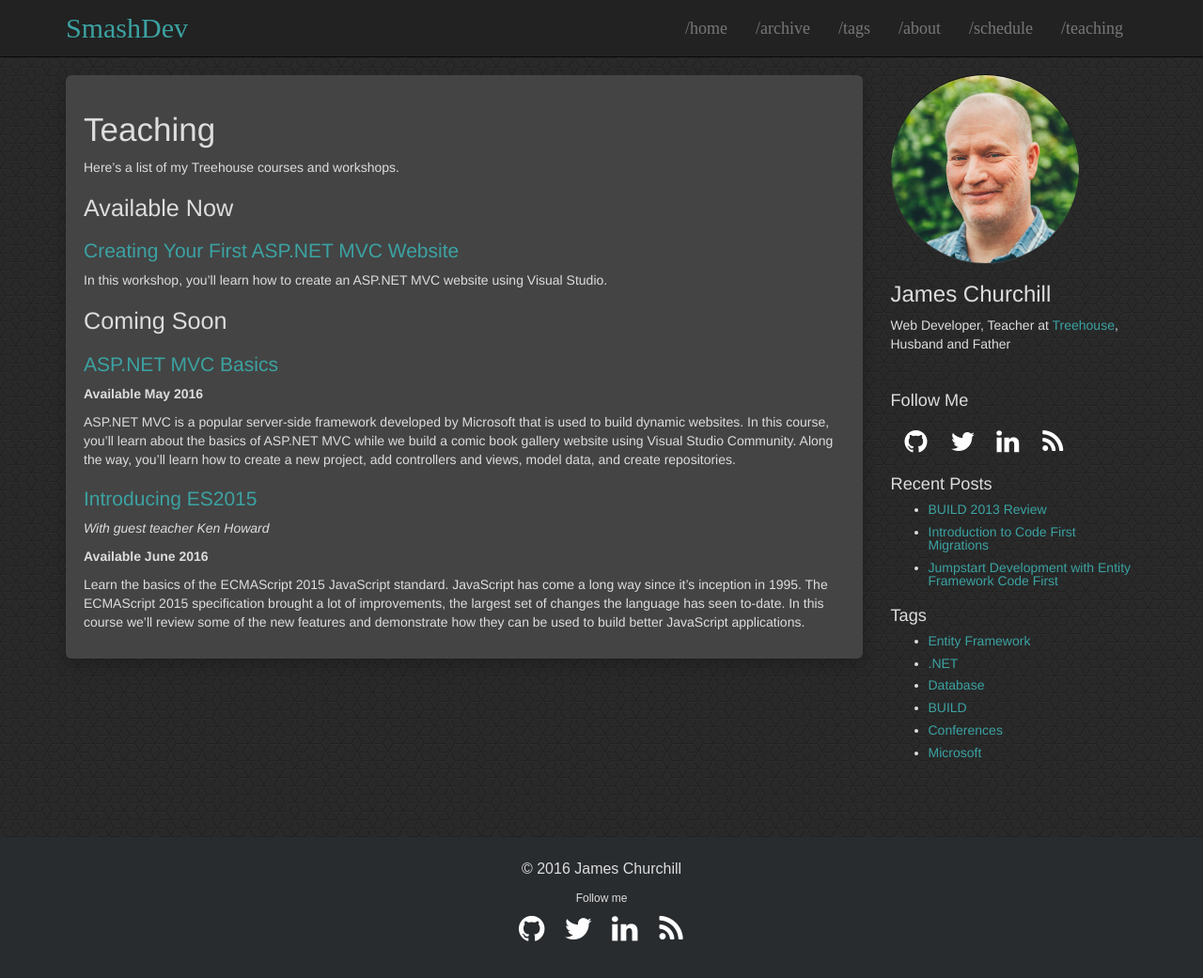
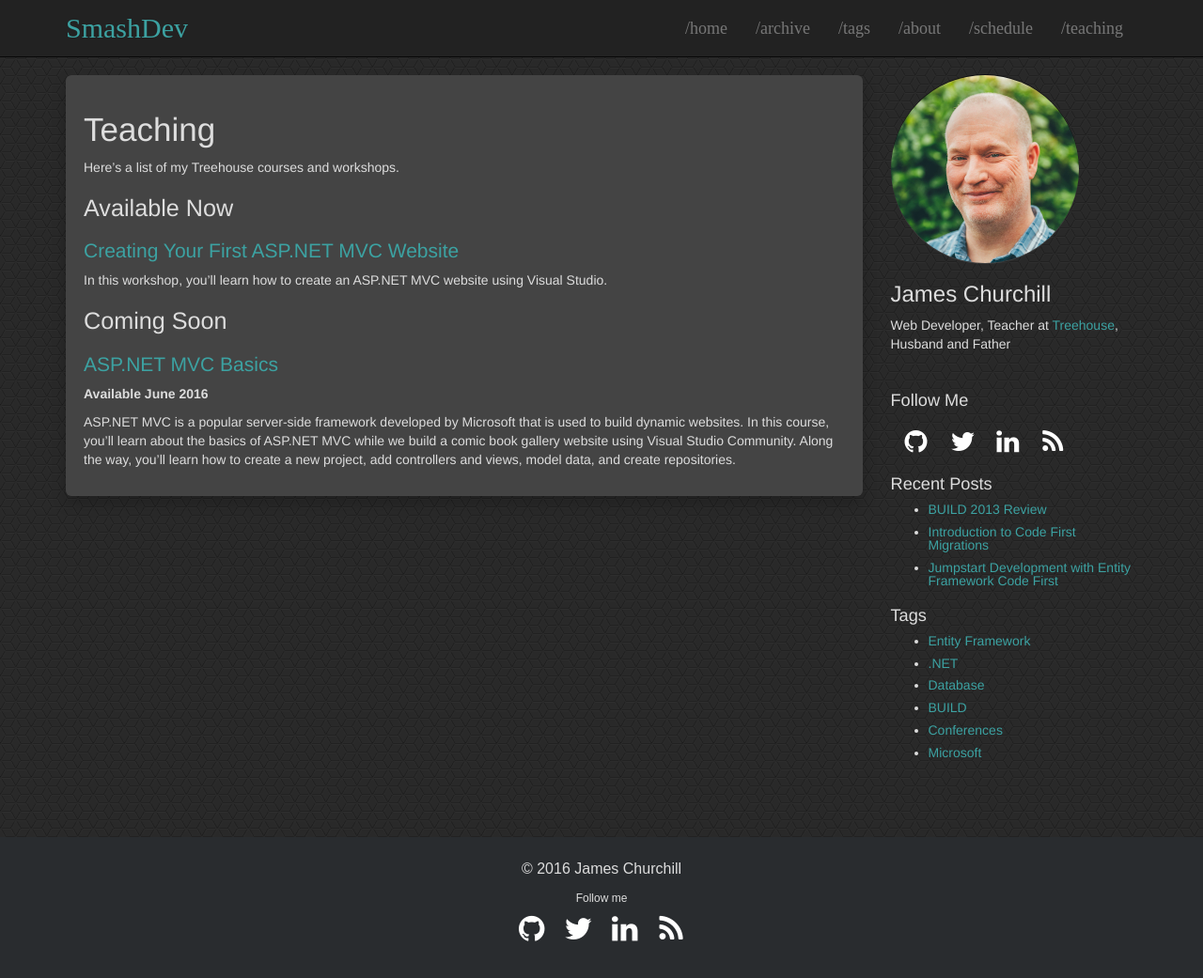
Before and after one commit to smashdevcode/smashdevcode.github.io, a Jekyll site: the page built from teaching.md, in a window 1280 px wide and 1068 px high. Shown: the top 1041 px of the window at 94% size. Built offline with Jekyll 4.4.1, drawn with Linux system fonts in a browser that asks for light colours.

Commit message:
Updated teaching page

```diff
--- a/teaching.md
+++ b/teaching.md
@@ -17,14 +17,6 @@
 
 ### [ASP.NET MVC Basics](https://teamtreehouse.com/library/aspnet-mvc-basics/upcoming)
 
-**Available May 2016**
+**Available June 2016**
 
 ASP.NET MVC is a popular server-side framework developed by Microsoft that is used to build dynamic websites. In this course, you'll learn about the basics of ASP.NET MVC while we build a comic book gallery website using Visual Studio Community. Along the way, you'll learn how to create a new project, add controllers and views, model data, and create repositories.
-
-### [Introducing ES2015](https://teamtreehouse.com/library/introducing-es2015/upcoming)
-
-*With guest teacher Ken Howard*
-
-**Available June 2016**
-
-Learn the basics of the ECMAScript 2015 JavaScript standard. JavaScript has come a long way since it’s inception in 1995. The ECMAScript 2015 specification brought a lot of improvements, the largest set of changes the language has seen to-date. In this course we’ll review some of the new features and demonstrate how they can be used to build better JavaScript applications.
```
